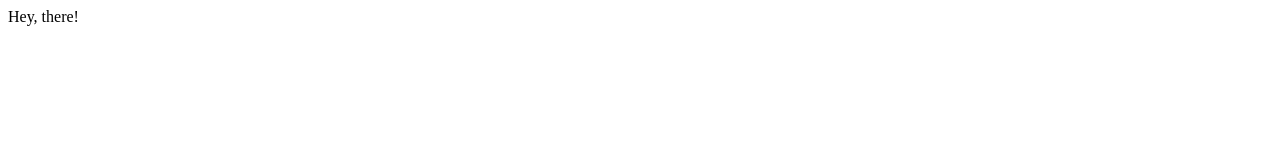
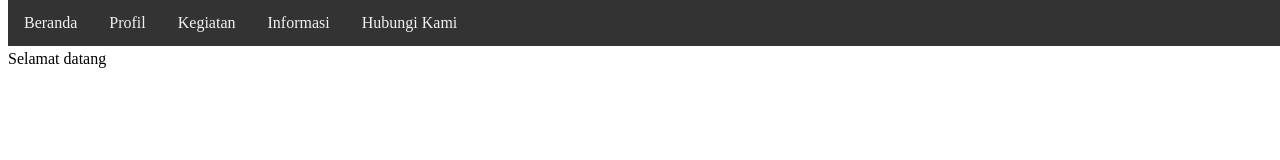
Before and after one commit to heyndre/heyndre.github.io, a plain HTML site: page index.html in a window 1280 px wide. Drawn offline with Linux system fonts and the light colour scheme.

Commit message:
added css and fixed navbar

```diff
--- a/index.html
+++ b/index.html
@@ -1,9 +1,21 @@
 <html>
 <head>
-<title>Mockup</title>
+    <title>Mockup</title>
+    <link rel="stylesheet" type="text/css" href="main.css">
 </head>
+
 <body>
-Hey, there!
+<div class="navbar">
+    <a href="index.html">Beranda</a>
+    <a href="#profil">Profil</a>
+    <a href="#kegiatan">Kegiatan</a>
+    <a href="#informasi">Informasi</a>
+    <a href="#hubungikami">Hubungi Kami</a>
+</div>
+
+<div class="main">
+    <p>Selamat datang</p>
+</div>
 </body>
 
 </html>
--- /dev/null
+++ b/main.css
@@ -0,0 +1,29 @@
+ /* The navigation bar */
+.navbar {
+    overflow: hidden;
+    background-color: #333;
+    position: fixed; /* Set the navbar to fixed position */
+    top: 0; /* Position the navbar at the top of the page */
+    width: 100%; /* Full width */
+}
+
+/* Links inside the navbar */
+.navbar a {
+    float: left;
+    display: block;
+    color: #f2f2f2;
+    text-align: center;
+    padding: 14px 16px;
+    text-decoration: none;
+}
+
+/* Change background on mouse-over */
+.navbar a:hover {
+    background: #ddd;
+    color: black;
+}
+
+/* Main content */
+.main {
+    margin-top: 50px; /* Add a top margin to avoid content overlay */
+}
```
